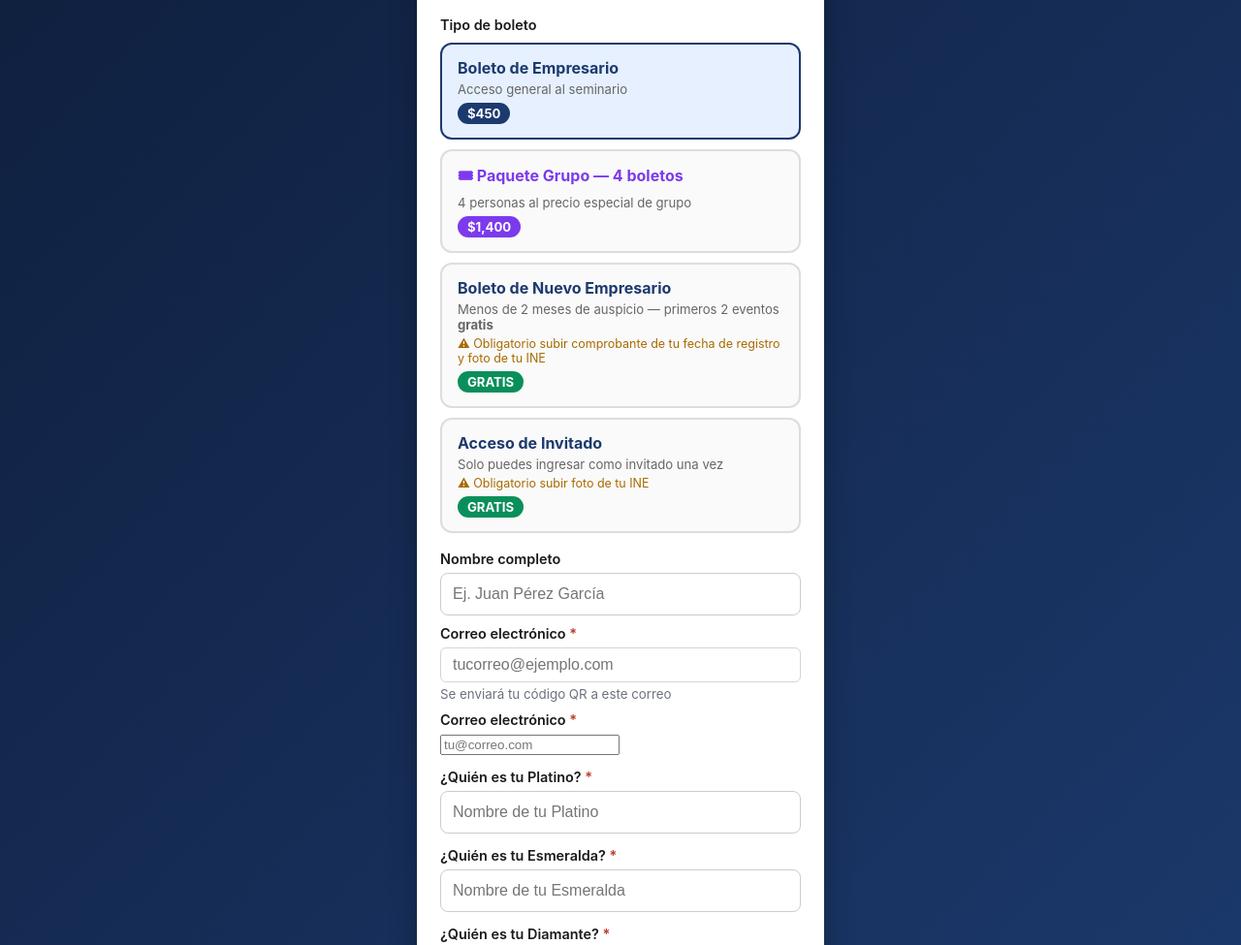
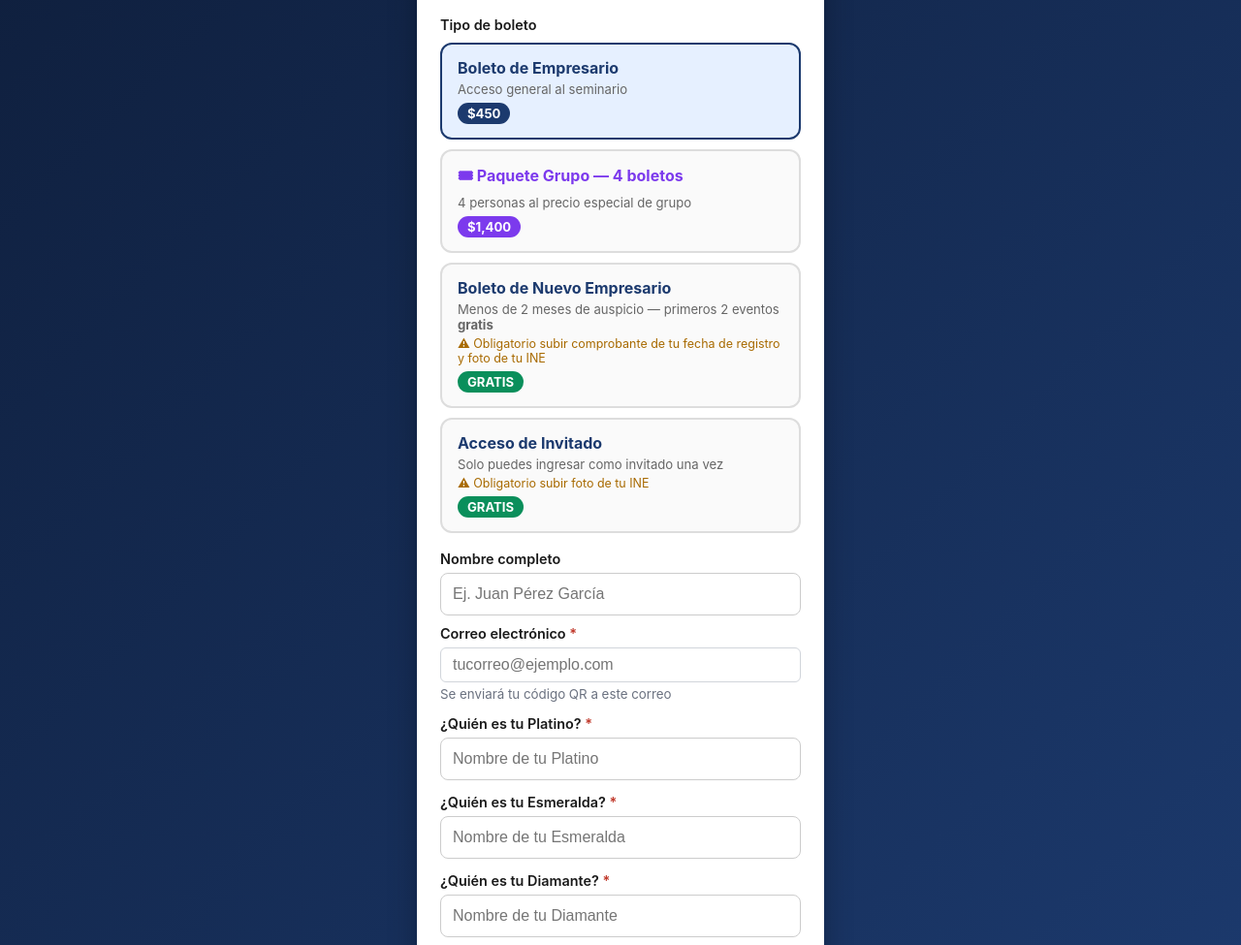
Before and after one commit to sheshoo92-hash/seminario-boletos, a website: page public/index.html in a window 1280 px wide. Shown: the part 109-1084 px from the top of the page at 97% size. Drawn offline with Linux system fonts and the light colour scheme; no server answers.

Commit message:
Update index.html

```diff
--- a/public/index.html
+++ b/public/index.html
@@ -84,8 +84,6 @@
       <input type="email" id="email" name="email" required placeholder="tucorreo@ejemplo.com" style="width:100%;padding:8px 12px;border:1.5px solid #d1d5db;border-radius:6px;font-size:1rem;box-sizing:border-box;margin-bottom:4px;" />
       <small style="color:#6b7280;display:block;margin-bottom:8px;">Se enviará tu código QR a este correo</small>
 
-      <label for="email" style="margin-top:10px;">Correo electrónico <span style="color:#c0392b;">*</span></label>
-      <input type="email" id="email" name="email" placeholder="tu@correo.com">
 
       <label for="platino">¿Quién es tu Platino? <span style="color:#c0392b;">*</span></label>
       <input type="text" id="platino" name="platino" placeholder="Nombre de tu Platino">
@@ -126,9 +124,7 @@
       <label for="paquete_email" style="display:block;margin-bottom:4px;font-weight:700;">Correo electrónico del comprador <span style="color:#c0392b;">*</span></label>
       <input type="email" id="paquete_email" placeholder="tucorreo@ejemplo.com" oninput="checkValid()" style="width:100%;padding:8px 12px;border:1.5px solid #d1d5db;border-radius:6px;font-size:1rem;box-sizing:border-box;margin-bottom:4px;">
       <small style="color:#6b7280;display:block;margin-bottom:14px;">Se enviarán los 4 códigos QR a este correo</small>
-      <label for="paquete_email">Correo electrónico (recibirás los 4 QRs) <span style="color:#c0392b;">*</span></label>
-      <input type="email" id="paquete_email" placeholder="tu@correo.com" oninput="checkValid()">
-      <p style="color:#7c3aed; font-weight:700; margin:12px 0 10px;">Datos de las 4 personas del grupo:</p>
+            <p style="color:#7c3aed; font-weight:700; margin:12px 0 10px;">Datos de las 4 personas del grupo:</p>
       <div id="personasContainer"></div>
     </div>
 
```
